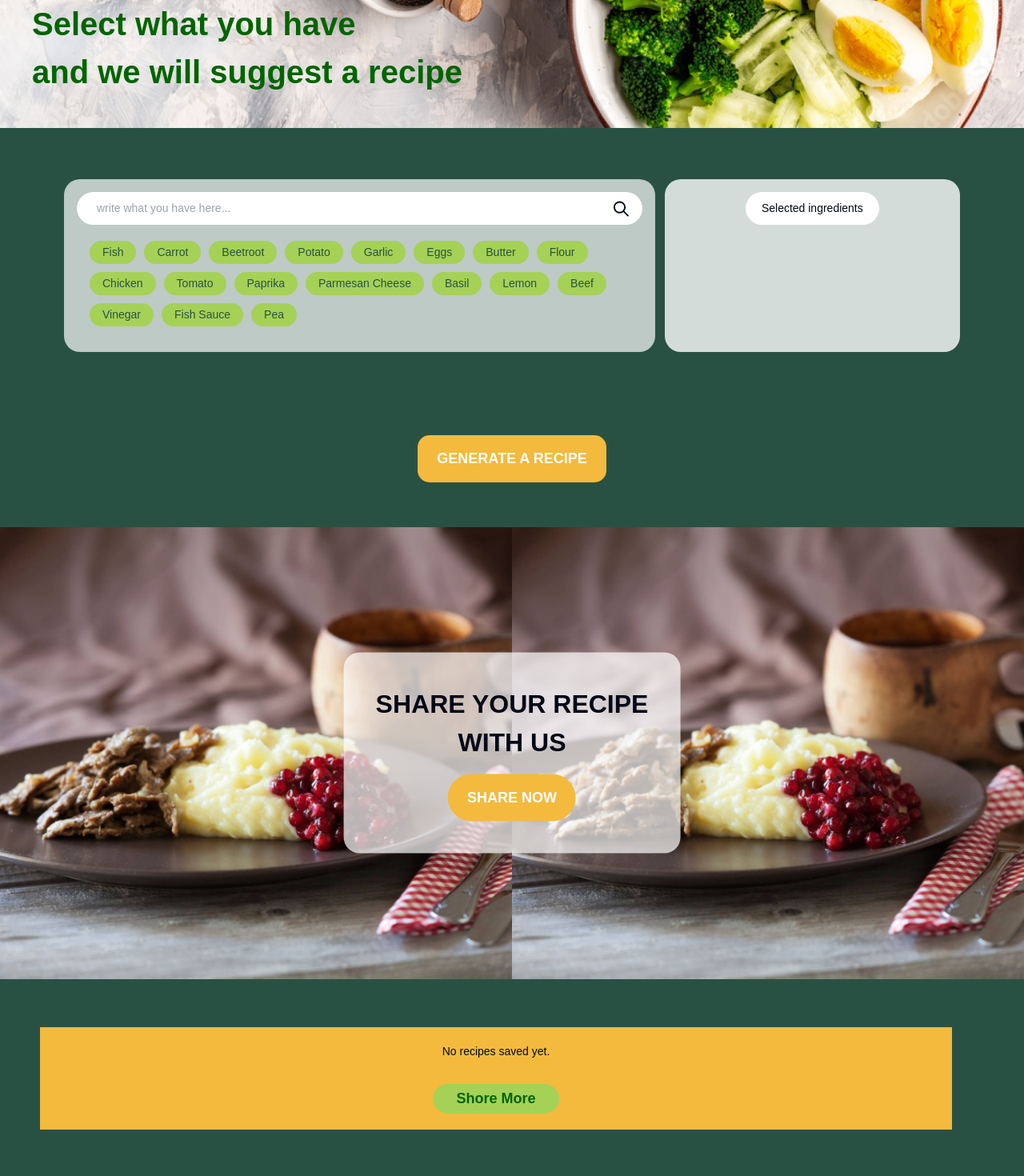
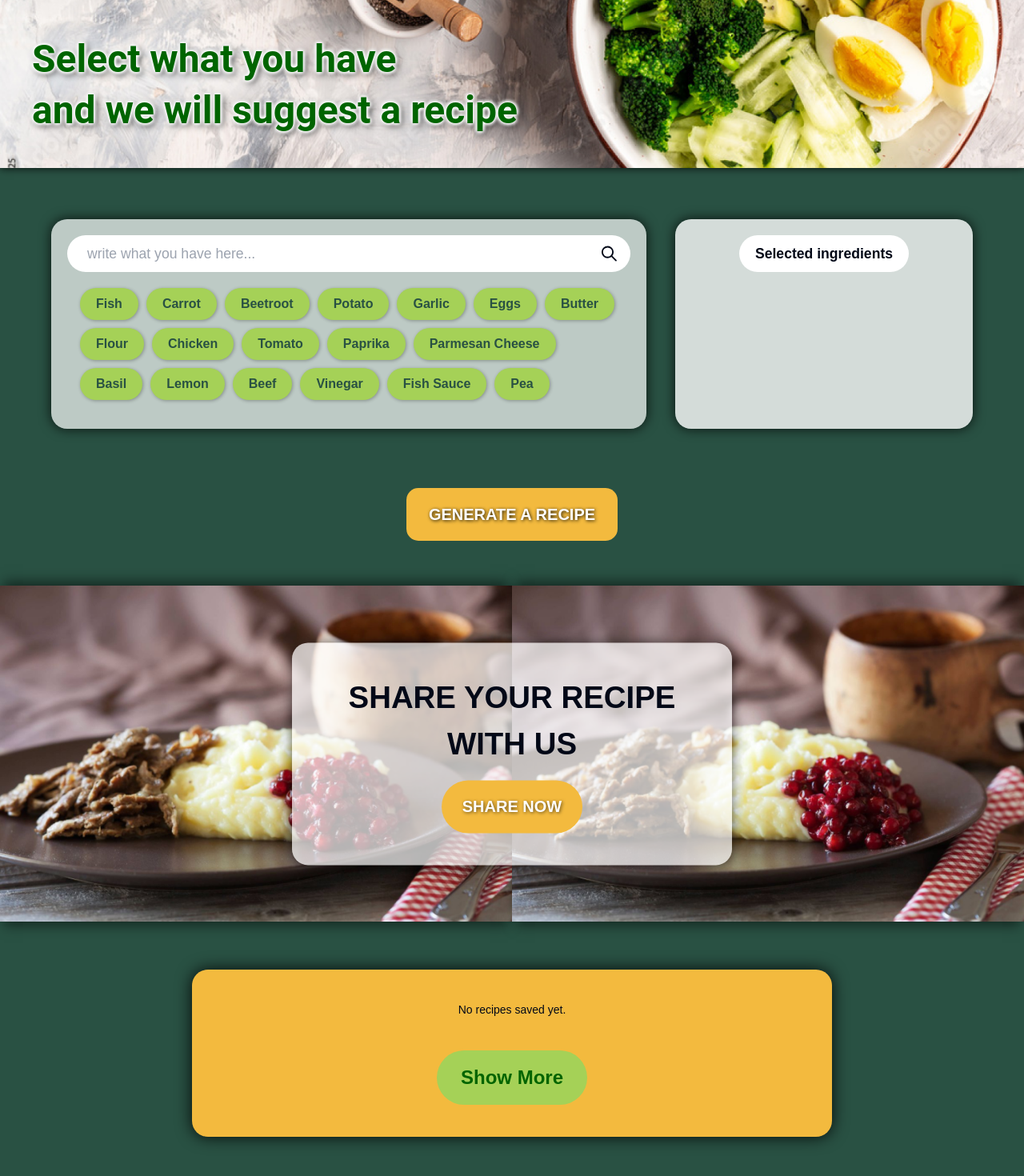
Before and after one commit to travisv12/Group-6-Project, a React (Vite) app in the folder ReFoodify-main/: page /recipes in a window 1280 px wide. Shown: the part 296-1766 px from the top of the page at 80% size. Built offline with nearby package versions, Linux system fonts and the light colour scheme.

Commit message:
Added styling for Recipes page

```diff
--- a/ReFoodify-main/src/pages/Auth/Login.jsx
+++ b/ReFoodify-main/src/pages/Auth/Login.jsx
@@ -1,5 +1,6 @@
 import { useState } from "react";
 import { Link, useNavigate } from "react-router-dom";
+import Footer from "@/components/Footer";
 
 import "./login.style.css";
 import { useUser } from "@/hooks/useUser";
@@ -25,6 +26,7 @@ const Login = () => {
   };
 
   return (
+    <div>
       <section
         className="login-section"
         style={{ backgroundImage: "url('/images/auth/auth.png')" }}
@@ -92,8 +94,12 @@ const Login = () => {
               </div>
               {error && <p className="form-error">{error}</p>}
               <div className="form-submit">
-              <button type="submit" disabled={loading} className="form-button">
-                {loading ? "Logging in..." : "Login"}
+                <button
+                  type="submit"
+                  disabled={loading}
+                  className="form-button"
+                >
+                  <p>{loading ? "Logging in..." : "Login"}</p>
                 </button>
               </div>
               <div className="form-social">
@@ -109,10 +115,15 @@ const Login = () => {
           </div>
 
           <h1 className="login-heading">
-          Reduce Food Wastage for Sustainable Living
+            Reduce Food <br />
+            Wastage for
+            <br /> Sustainable <br />
+            Living
           </h1>
         </div>
       </section>
+      <Footer />
+    </div>
   );
 };
 
--- a/ReFoodify-main/src/pages/Shop/index.style.css
+++ b/ReFoodify-main/src/pages/Shop/index.style.css
@@ -1,5 +1,6 @@
 .shop-container {
   width: 100%;
+  margin-top: 4.5rem;
 }
 
 .shop-header {
@@ -39,14 +40,18 @@
 }
 
 .shop-header-subtitle {
-    color: #BC890C;
+  color: #bc890c;
   font-size: 1.25rem;
   font-weight: bold;
 }
 
 .shop-filters {
   width: 100%;
-    background: linear-gradient(to right, rgba(255, 255, 255, 0.2), rgba(153, 153, 153, 0.2));
+  background: linear-gradient(
+    to right,
+    rgba(255, 255, 255, 0.2),
+    rgba(153, 153, 153, 0.2)
+  );
   padding: 1rem;
   margin-bottom: 1.5rem;
 }
@@ -82,7 +87,7 @@
 
 .shop-filters-select {
   color: white;
-    background-color: #BC890C;
+  background-color: #bc890c;
   padding: 0.5rem;
   border: none;
   border-radius: 0.375rem;
@@ -109,7 +114,7 @@
 .shop-filters-sort-button {
   padding: 0.5rem;
   color: white;
-    background-color: #BC890C;
+  background-color: #bc890c;
   border-radius: 0.375rem;
   cursor: pointer;
   transition: background-color 0.2s;
@@ -117,7 +122,7 @@
 
 .shop-filters-sort-button.active,
 .shop-filters-sort-button:hover {
-    background-color: #9C7209;
+  background-color: #9c7209;
 }
 
 .shop-filters-sort-icon {
@@ -194,7 +199,7 @@
 .shop-list-item-quantity-button {
   padding: 0.75rem 1rem;
   color: white;
-    background-color: #A5D157;
+  background-color: #a5d157;
   border-radius: 50%;
   cursor: pointer;
 }
@@ -211,7 +216,7 @@
 }
 
 .shop-list-item-add-to-cart-button {
-    background-color: #FDAF8C;
+  background-color: #fdaf8c;
   color: white;
   padding: 0.5rem 1rem;
   font-size: 0.875rem;
--- a/ReFoodify-main/src/pages/recipes/index.jsx
+++ b/ReFoodify-main/src/pages/recipes/index.jsx
@@ -157,7 +157,7 @@ const Recipes = () => {
 
         {/* Check out a sample recipe */}
         {recipes.length > 0 && (
-          <div className="mt-[80px]">
+          <div className="mt-[50px]">
             <div className="main-recipe-preview">
               <div className="mian-recipe-card">
                 <img
@@ -246,16 +246,16 @@ const Recipes = () => {
               <p className="no-recipes">No recipes saved yet.</p>
             )}
 
-            {recipes.length > 3 && (
+            {/* {recipes.length > 3 && (
               <div className="btn-show-more">
                 <button className="btn-show-more-recipe">SHOW MORE</button>
               </div>
-            )}
+            )} */}
           </div>
 
           {/* show more button */}
           <div className="main-btn-show-more-recipe-container">
-            <button className="main-btn-show-more-recipe">Shore More</button>
+            <button className="main-btn-show-more-recipe">Show More</button>
           </div>
         </div>
       </div>
--- a/ReFoodify-main/src/pages/recipes/index.style.css
+++ b/ReFoodify-main/src/pages/recipes/index.style.css
@@ -1,23 +1,32 @@
+body {
+  min-width: 650px;
+}
+
 /* Header and Title */
 .recipe-header {
   margin-top: 4.5rem;
   position: relative;
-  height: 150px;
+  height: 350px;
+  box-shadow: 0 0 10px rgba(0, 0, 0, 0.9);
 }
 
 @media (min-width: 768px) {
   .recipe-header {
-    height: 300px;
+    height: 350px;
   }
 }
 
 .recipe-title {
-  font-size: 2.5rem;
-  font-weight: 600;
-  color: #006400;
+  font-family: "Roboto", sans-serif;
+  font-size: 3rem;
+  font-weight: 700;
   position: absolute;
   bottom: 40px;
   left: 40px;
+  line-height: 4rem;
+  color: #006400;
+  text-shadow: -1px -1px 5px #fff, 1px -1px 5px #fff, -1px 1px 5px #fff,
+    1px 1px 5px #fff, 3px 3px 10px rgba(0, 0, 0, 0.9);
 }
 
 /* Container and Grid */
@@ -30,9 +39,9 @@
 .recipe-grid {
   display: grid;
   grid-template-columns: 1fr;
-  gap: 12px;
+  gap: 36px;
   /* border-top: 2px solid #d9d9d9; */
-  padding: 4rem 5rem;
+  padding: 4rem 4rem;
 }
 
 @media (min-width: 1024px) {
@@ -43,9 +52,10 @@
 
 /* Search Box */
 .search-container {
-  padding: 16px;
+  padding: 20px;
   border-radius: 20px;
   background-color: rgba(255, 255, 255, 0.694);
+  box-shadow: 0 0 15px rgba(0, 0, 0, 0.8);
 }
 
 .recipes-search-box {
@@ -63,6 +73,8 @@
   border: none;
   padding: 0 0px;
   outline: none;
+  font-size: 1.1rem;
+  font-weight: 500;
 }
 
 /* Ingredients List */
@@ -79,6 +91,16 @@
   border-radius: 50px;
   padding: 4px 16px;
   cursor: pointer;
+  font-size: 1rem; /* Increased font size */
+  font-weight: 600;
+  padding: 8px 20px;
+  box-shadow: 1px 1px 4px rgba(0, 0, 0, 0.3);
+  transition: all 0.3s ease;
+}
+
+.recipes-ingredient:hover {
+  transform: scale(1.05);
+  background-color: #8cb447;
 }
 
 .ingredient:hover {
@@ -91,6 +113,11 @@
   gap: 8px;
   background-color: #a5d157;
   color: 295143;
+  transition: all 0.3s ease;
+}
+
+.recipes-ingredient.selected:hover {
+  background-color: #8cb447;
 }
 
 .recipes-icon-remove {
@@ -102,9 +129,10 @@
 
 /* Selected Ingredients */
 .selected-container {
-  padding: 16px;
+  padding: 20px;
   border-radius: 20px;
   background-color: rgba(255, 255, 255, 0.8);
+  box-shadow: 0 0 15px rgba(0, 0, 0, 0.8);
 }
 
 .selected-header {
@@ -120,6 +148,8 @@
   padding: 10px 20px;
   background-color: white;
   border-radius: 50px;
+  font-size: 1.1rem; /* Increased font size */
+  font-weight: 600;
 }
 
 /* Generate Button */
@@ -127,11 +157,81 @@
   display: flex;
   justify-content: center;
   width: 100%;
-  margin: 40px 0;
+  margin: 10px 0;
 }
 
 .btn-generate-recipe {
   background-color: #f3ba3e;
+  color: white;
+  padding: 18px 28px;
+  font-size: 20px;
+  font-weight: bold;
+  border-radius: 15px;
+  cursor: pointer;
+  border: none;
+  transition: all 0.3s ease; /* Smooth transition for hover effect */
+  text-shadow: 1px 1px 4px rgba(0, 0, 0, 0.9);
+}
+
+.btn-generate-recipe:hover {
+  background-color: #e8a82e;
+  transform: scale(1.05);
+}
+
+/* Recipe Preview */
+.main-recipe-preview {
+  display: flex;
+  justify-content: center;
+  margin: 0 0;
+  width: 100%;
+}
+
+.mian-recipe-card {
+  display: flex;
+  flex-direction: row;
+  background-color: rgba(255, 255, 255, 0.721);
+  padding: 30px;
+  border-radius: 20px;
+  align-items: center;
+  gap: 46px;
+  box-shadow: 0 0 20px rgba(0, 0, 0, 0.8);
+}
+
+.mian-recipe-card img {
+  width: 17rem;
+  height: 14rem;
+  object-fit: cover;
+  border-radius: 20px;
+  box-shadow: 0 0 6px rgba(0, 0, 0, 0.4);
+}
+
+.mian-recipe-name {
+  max-width: fit-content;
+  background-color: #a5d157;
+  color: #295143;
+  padding: 5px 25px;
+  border-radius: 10px;
+  text-align: center;
+  font-size: 30px;
+  font-weight: 500;
+  text-align: center;
+  border-radius: 20px;
+  box-shadow: 0 0 6px rgba(0, 0, 0, 0.3);
+}
+
+.mian-recipe-details {
+  text-align: center;
+  font-size: 1rem;
+  font-weight: 600;
+  margin-top: 8px;
+  margin-bottom: 8px;
+  color: #295143;
+}
+
+.btn-checkout-recipe {
+  margin-top: 0.5rem;
+  background-color: #f3ba3e;
+  box-shadow: 0 0 8px rgba(0, 0, 0, 0.3);
   color: white;
   padding: 16px 24px;
   font-size: 18px;
@@ -139,69 +239,13 @@
   border-radius: 15px;
   cursor: pointer;
   border: none;
-}
-
-.btn-generate-recipe:hover {
-  background-color: #e8a82e;
-}
-
-/* Recipe Preview */
-.main-recipe-preview {
-  display: flex;
-  justify-content: center;
-  margin: 0 0;
-}
-
-.mian-recipe-card {
-  display: flex;
-  flex-direction: row;
-  background-color: rgba(255, 255, 255, 0.721);
-  padding: 20px;
-  border-radius: 20px;
-  align-items: center;
-  gap: 46px;
-}
-
-.mian-recipe-card img {
-  width: 17rem;
-  height: 14rem;
-  object-fit: cover;
-  /* border-radius: 10px; */
-}
-
-.mian-recipe-name {
-  max-width: fit-content;
-  background-color: #a5d157;
-  color: #295143;
-  padding: 3px 22px;
-  border-radius: 10px;
-  text-align: center;
-  font-size: 30px;
-  font-weight: 500;
-  text-align: center;
-  border-radius: 20px;
-}
-
-.mian-recipe-details {
-  text-align: center;
-  margin-top: 8px;
-  margin-bottom: 8px;
-  color: #295143;
-}
-
-.btn-checkout-recipe {
-  background-color: #f3ba3e;
-  color: white;
-  padding: 16px 24px;
-  font-size: 18px;
-  font-weight: bold;
-  border-radius: 15px;
-  cursor: pointer;
-  border: none;
+  text-shadow: 1px 1px 4px rgba(0, 0, 0, 0.9);
+  transition: all 0.3s ease;
 }
 
 .btn-checkout-recipe:hover {
   background-color: #e8a82e;
+  transform: scale(1.05);
 }
 
 /* Share Recipe Section */
@@ -214,6 +258,22 @@
 .share-recipe-image {
   flex: 1;
   height: 100%;
+  height: 400px;
+  overflow: hidden;
+  box-shadow: 0 -10px 15px -5px rgba(0, 0, 0, 0.5),
+    0 10px 15px -5px rgba(0, 0, 0, 0.5);
+}
+
+@media (min-width: 1200px) {
+  .share-recipe-image {
+    height: 420px;
+  }
+}
+
+.share-recipe-image img {
+  width: 100%;
+  height: 100%;
+  object-fit: cover;
 }
 
 .share-recipe-box {
@@ -224,12 +284,26 @@
   left: 50%;
   top: 50%;
   transform: translate(-50%, -50%);
+  width: 450px;
+  box-shadow: 0 0 16px rgba(0, 0, 0, 0.6);
+}
+
+@media (min-width: 1200px) {
+  .share-recipe-box {
+    width: 550px;
+  }
 }
 
 .share-title {
   font-size: 2rem;
   font-weight: bold;
   text-align: center;
+}
+
+@media (min-width: 1200px) {
+  .share-title {
+    font-size: 2.4rem;
+  }
 }
 
 .main-btn-share {
@@ -247,32 +321,55 @@
   border-radius: 50px;
   cursor: pointer;
   border: none;
+  box-shadow: 0 0 8px rgba(0, 0, 0, 0);
+  transition: all 0.3s ease;
+  text-shadow: 1px 1px 4px rgba(0, 0, 0, 0.6);
+}
+
+@media (min-width: 1200px) {
+  .btn-share-recipe {
+    padding: 18px 26px;
+    font-size: 20px;
+  }
 }
 
 .btn-share-recipe:hover {
   background-color: #e8a82e;
+  transform: scale(1.05);
 }
 
 /* Recipes List */
 .main-recipes-list {
   background-color: #f3ba3e;
-
   display: flex;
   flex-direction: column;
-  gap: 10px;
-  max-width: 1140px;
-  padding: 20px 0;
-  /* background-color: rgb(0, 255, 140); */
-  margin: 60px 50px;
+  gap: 20px;
+  max-width: 1450px;
+  padding: 40px 20px;
+  border-radius: 20px;
+  box-shadow: 0 0 20px rgba(0, 0, 0, 0.9);
+  margin: 60px auto;
+}
+
+@media (max-width: 1470px) {
+  .main-recipes-list {
+    max-width: 800px;
+  }
 }
 
 .main-recipes-container {
-  max-width: 1140px;
+  display: grid;
+  grid-template-columns: 1fr;
+  max-width: 100%;
   /* background-color: red; */
   margin: 0 auto;
-  display: flex;
   flex-direction: column;
-  gap: 22px !important;
+  gap: 50px;
+}
+@media (min-width: 1470px) {
+  .main-recipes-container {
+    grid-template-columns: 1fr 1fr;
+  }
 }
 
 .no-recipes {
@@ -291,16 +388,18 @@
 .main-btn-show-more-recipe {
   background-color: #a5d157;
   color: #006400;
-  padding: 5px 29px;
-  font-size: 18px;
+  padding: 16px 30px;
+  font-size: 24px;
   font-weight: bold;
   border-radius: 50px;
   cursor: pointer;
   border: none;
+  transition: all 0.3s ease;
 }
 
 .main-btn-show-more-recipe:hover {
-  background-color: #228b22;
+  background-color: #93bb4d;
+  transform: scale(1.05);
 }
 
 @media (max-width: 768px) {
@@ -308,9 +407,4 @@
     flex-direction: column;
     align-items: center;
   }
-
-  .recipe-title {
-    font-size: 1.8rem;
-    left: 20px;
-  }
 }
```
Also changed, not shown: ReFoodify-main/src/components/Header.jsx (+41 -16 lines), ReFoodify-main/src/pages/Auth/Register.jsx (+54 -13 lines), ReFoodify-main/src/pages/Auth/login.style.css (+36 -11 lines), ReFoodify-main/src/pages/Auth/register.style.css (+35 -13 lines). Lines whose indentation alone changed are shown as unchanged.
